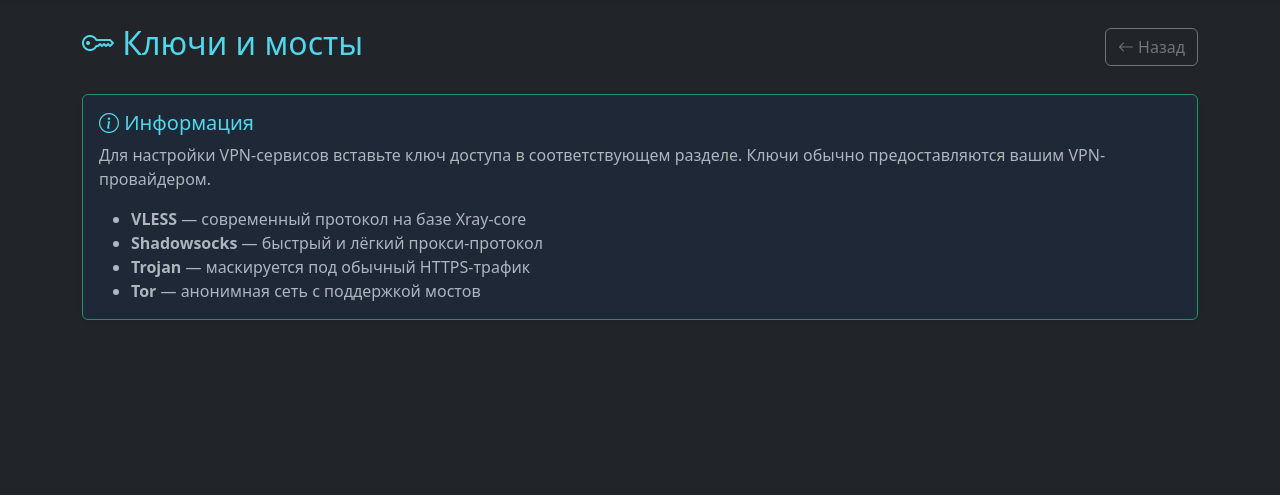
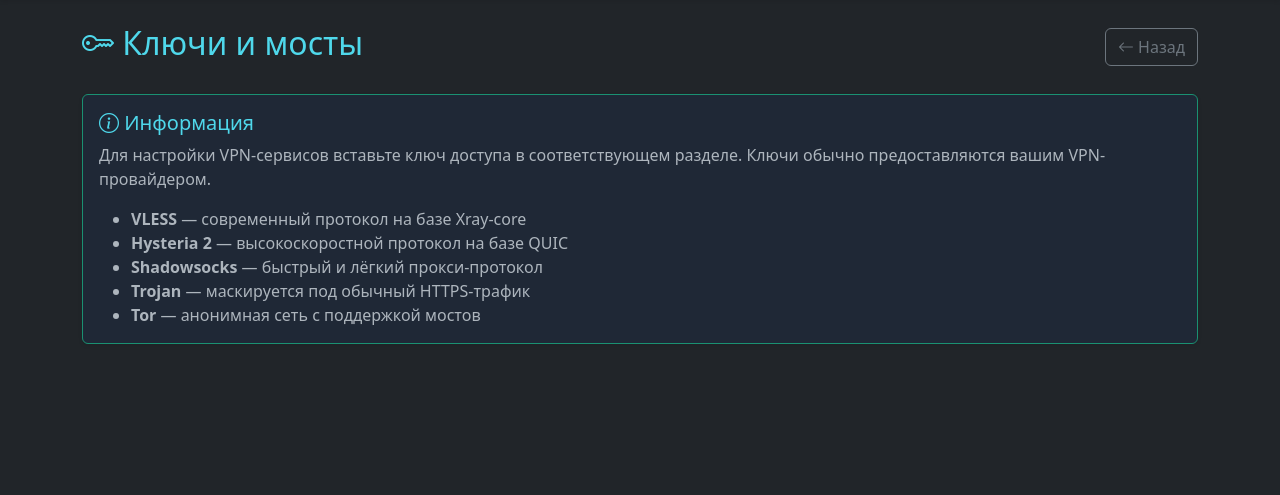
Before and after one commit to royfincher25-source/bypass_keenetic_web, a Flask app: template src/web_ui/templates/keys.html in a window 1280 px wide. Shown: the part 56-551 px from the top of the page. Run offline with Flask 3, Linux system fonts and the light colour scheme; the template is opened without the code that fills it, so the values that code supplies are empty.

Commit message:
ui: добавить информацию о Hysteria 2 на страницу ключей

```diff
--- a/src/web_ui/templates/keys.html
+++ b/src/web_ui/templates/keys.html
@@ -67,6 +67,7 @@
         </p>
         <ul class="mb-0">
             <li><strong>VLESS</strong> — современный протокол на базе Xray-core</li>
+            <li><strong>Hysteria 2</strong> — высокоскоростной протокол на базе QUIC</li>
             <li><strong>Shadowsocks</strong> — быстрый и лёгкий прокси-протокол</li>
             <li><strong>Trojan</strong> — маскируется под обычный HTTPS-трафик</li>
             <li><strong>Tor</strong> — анонимная сеть с поддержкой мостов</li>
```
